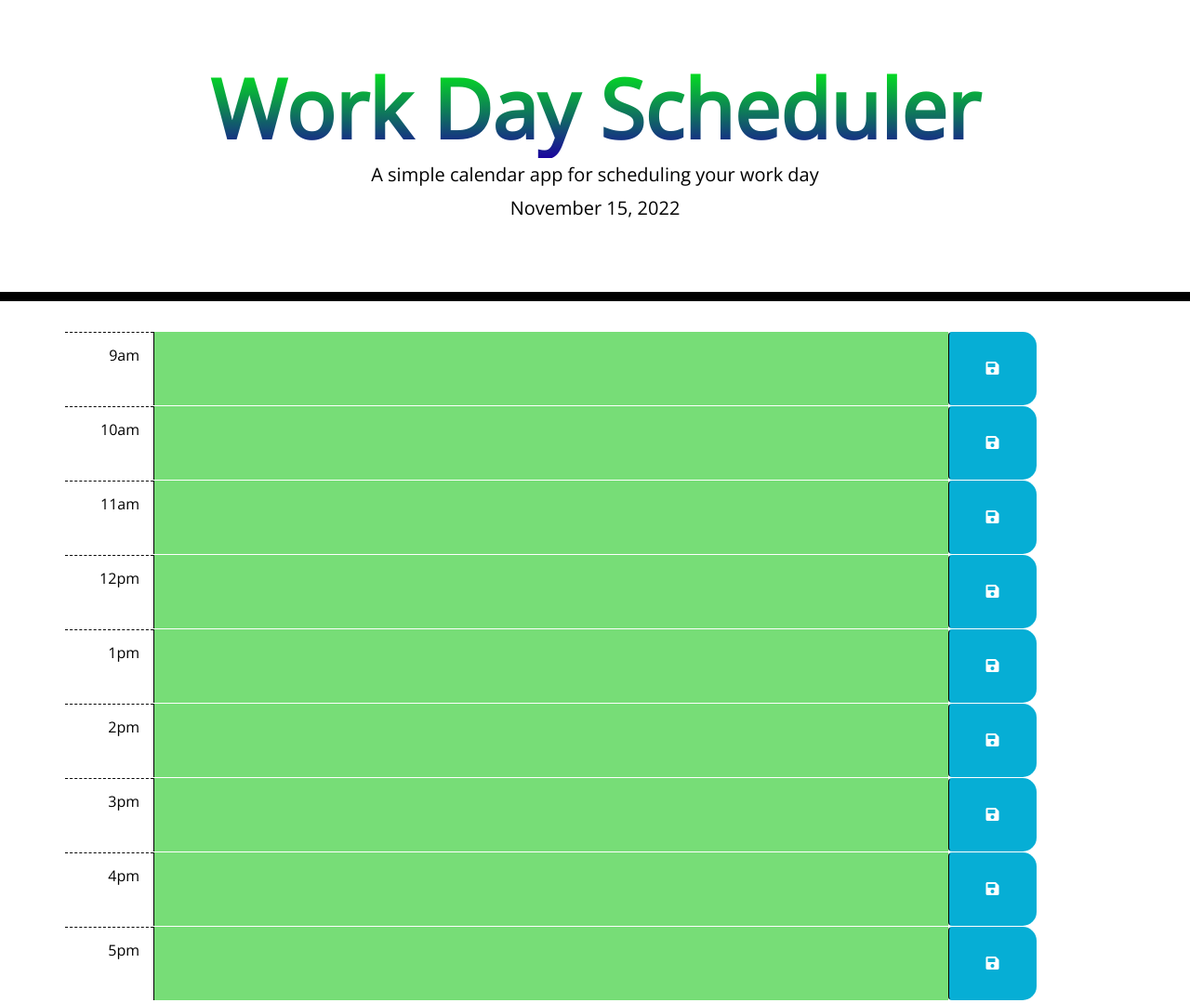
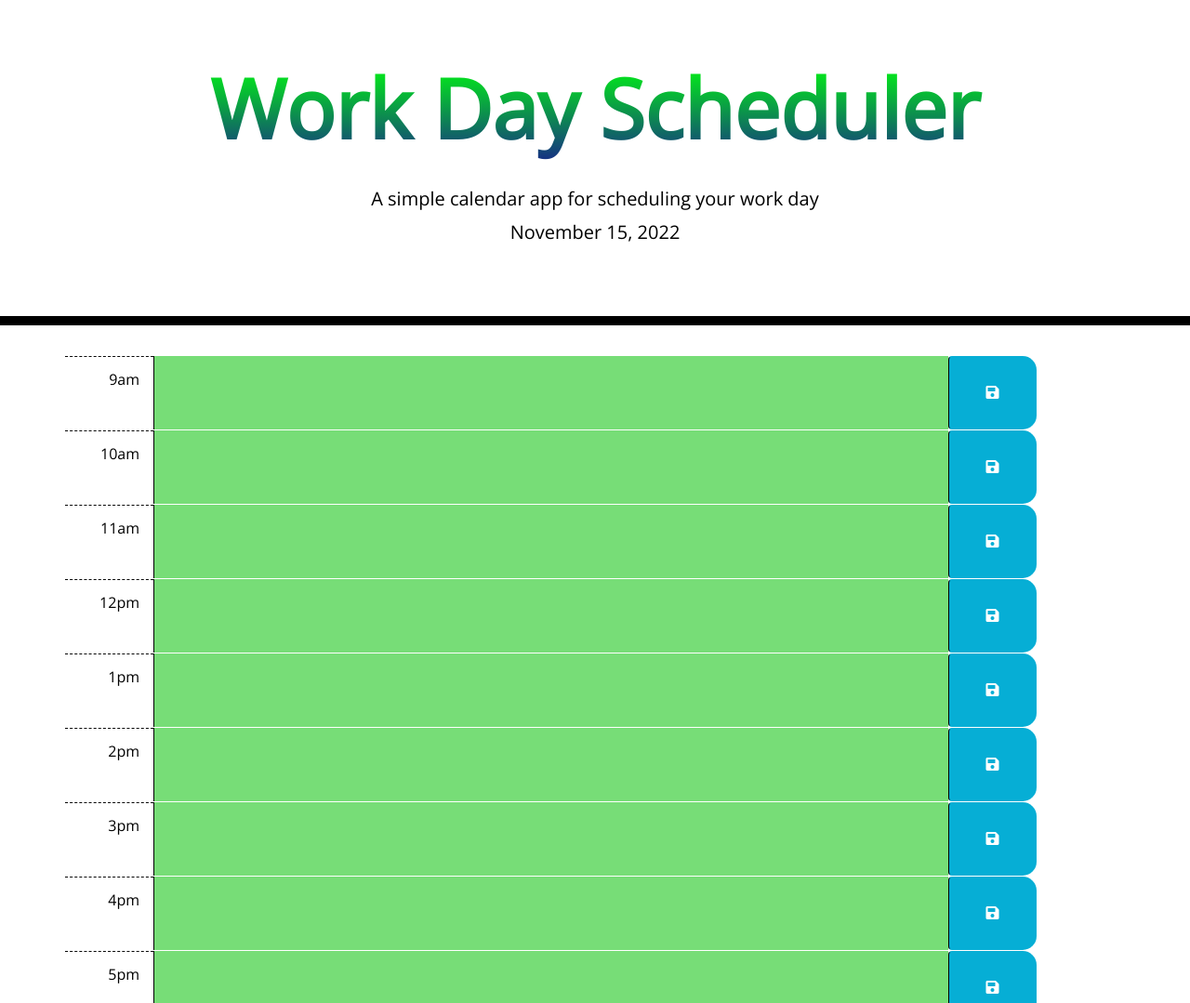
Before and after one commit to Bonee94/Taylors-Work-Day-Scheduler, a plain HTML site: page index.html in a window 1280 px wide. Shown: the top 1079 px of the page at 93% size. Drawn offline with nearby package versions, Linux system fonts and the light colour scheme.

Commit message:
Added padding to title

```diff
--- a/assets/CSS/style.css
+++ b/assets/CSS/style.css
@@ -23,6 +23,7 @@ textarea {
 
 .hdrColors {
   font-size: 5.5rem;
+  padding: 0 0 .3em 0;
   font-weight: 900;
   background: linear-gradient(to bottom, #00ff0d, rgb(27, 4, 158));
     -webkit-background-clip: text;
```
